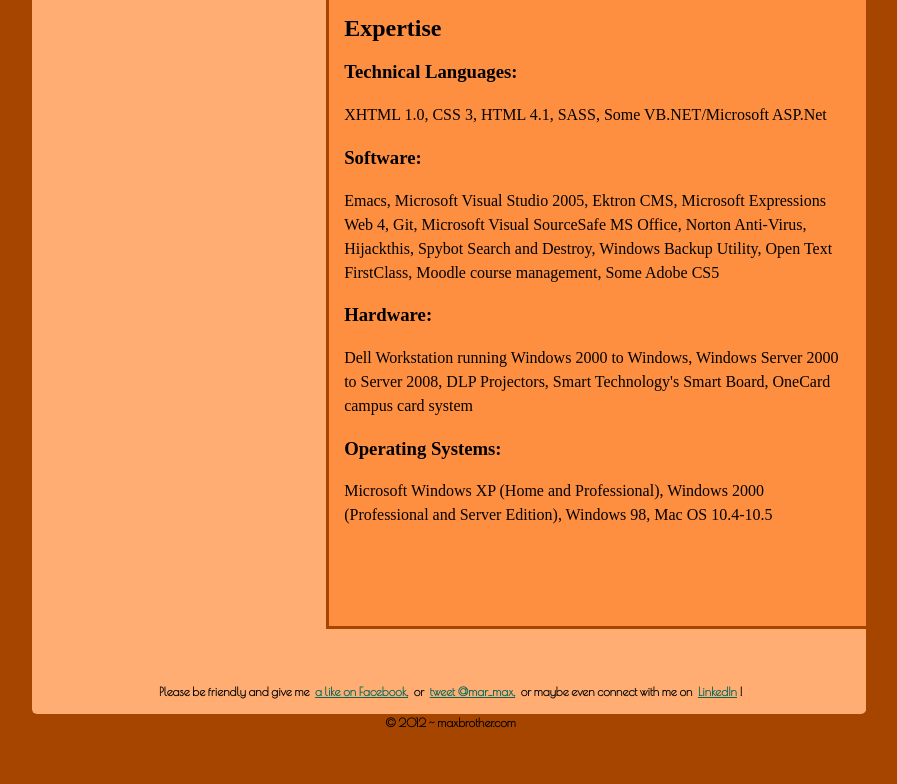
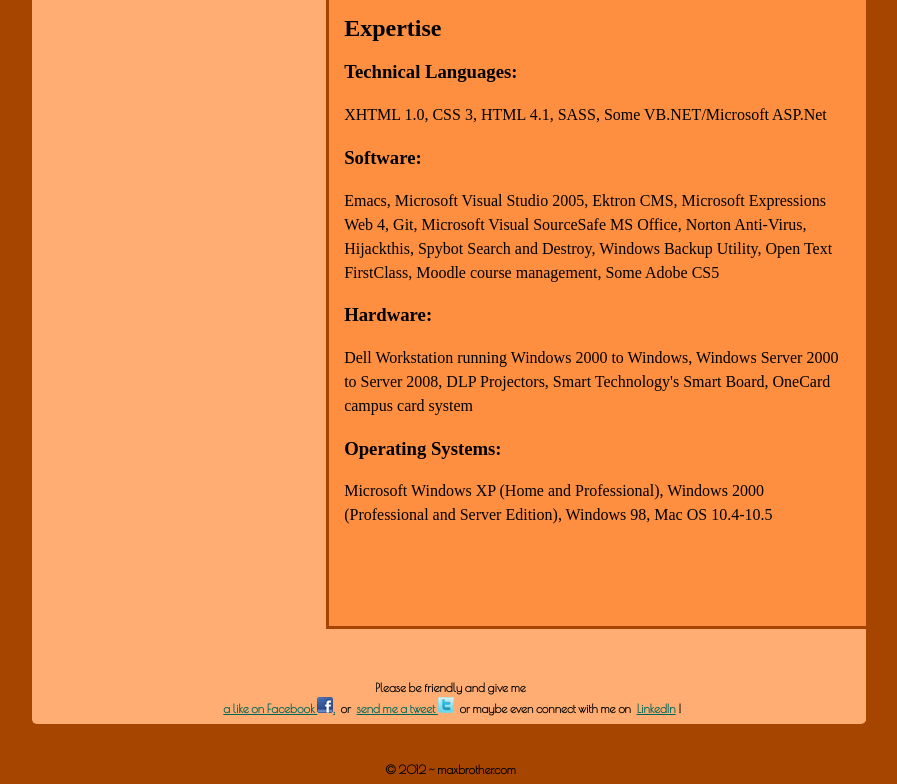
Before and after one commit to mahbam42/mbSite, a plain HTML site: page index.html in a window 1280 px wide. Shown: the part 1652-2436 px from the top of the page, without its empty margins (191-1088 px from the left). Before the commit the page ends 2406 px from the top, so only its background shows below. Drawn offline with nearby package versions, Linux system fonts and the light colour scheme; a script that the page names is missing; a web font is replaced by a local one.

Commit message:
updated footer text and images

```diff
--- a/index.html
+++ b/index.html
@@ -120,13 +120,12 @@
     </div><!-- end container -->
 
     <div id="footer">
-    	<p> Please be friendly and give me
+    	<p> Please be friendly and give me<br />
         	<!-- Like on Facebook -->
-            <a href="http://www.facebook.com/plugins/like.php?href=http%3A%2F%2Ffacebook.com%2Fmax.brother&send=false&layout=button_count&width=450&show_faces=true&action=like&colorscheme=light&font=segoe+ui&height=21">a like on Facebook,</a>
+            <a href="http://www.facebook.com/plugins/like.php?href=http%3A%2F%2Ffacebook.com%2Fmax.brother&send=false&layout=button_count&width=450&show_faces=true&action=like&colorscheme=light&font=segoe+ui&height=21">a like on Facebook <img src="/images/facebook.png" alt="Facebook" style="width: 16px; height: 16px;" />,</a>
              or
              <!-- Twitter -->
-             <a href="https://twitter.com/mar_max" class="twitter-follow-button" data-show-count="false">tweet @mar_max,</a>
-<script>!function(d,s,id){var js,fjs=d.getElementsByTagName(s)[0];if(!d.getElementById(id)){js=d.createElement(s);js.id=id;js.src="//platform.twitter.com/widgets.js";fjs.parentNode.insertBefore(js,fjs);}}(document,"script","twitter-wjs");</script>
+             <a href="https://twitter.com/mar_max">send me a tweet <img src="/images/twitter.png" alt="Twitter" style="width: 16px; height: 16px;" /></a>
              or maybe even connect with me on
              <!-- LinkedIn -->
              <a class="linkedin-profileinsider-popup" href="http://www.linkedin.com/in/maxbrother">LinkedIn</a>!
--- a/sass/main.scss
+++ b/sass/main.scss
@@ -211,4 +211,8 @@
 
     clear: both;
     padding: 1% 0% 5% 0%;
+
+    p {
+        margin: 1% auto 5% auto;
+    }
 }
--- a/sass/varAndMixins.scss
+++ b/sass/varAndMixins.scss
@@ -20,7 +20,7 @@
 
 $pageWidth: 66%; //  815px;
 $sidebarWidth: 35%;
-$footerHeight: 40px;
+$footerHeight: 60px;
 
 
 // Fonts
```
Also changed, not shown: images/facebook.png (added), images/twitter.png (added), style/main.css.
